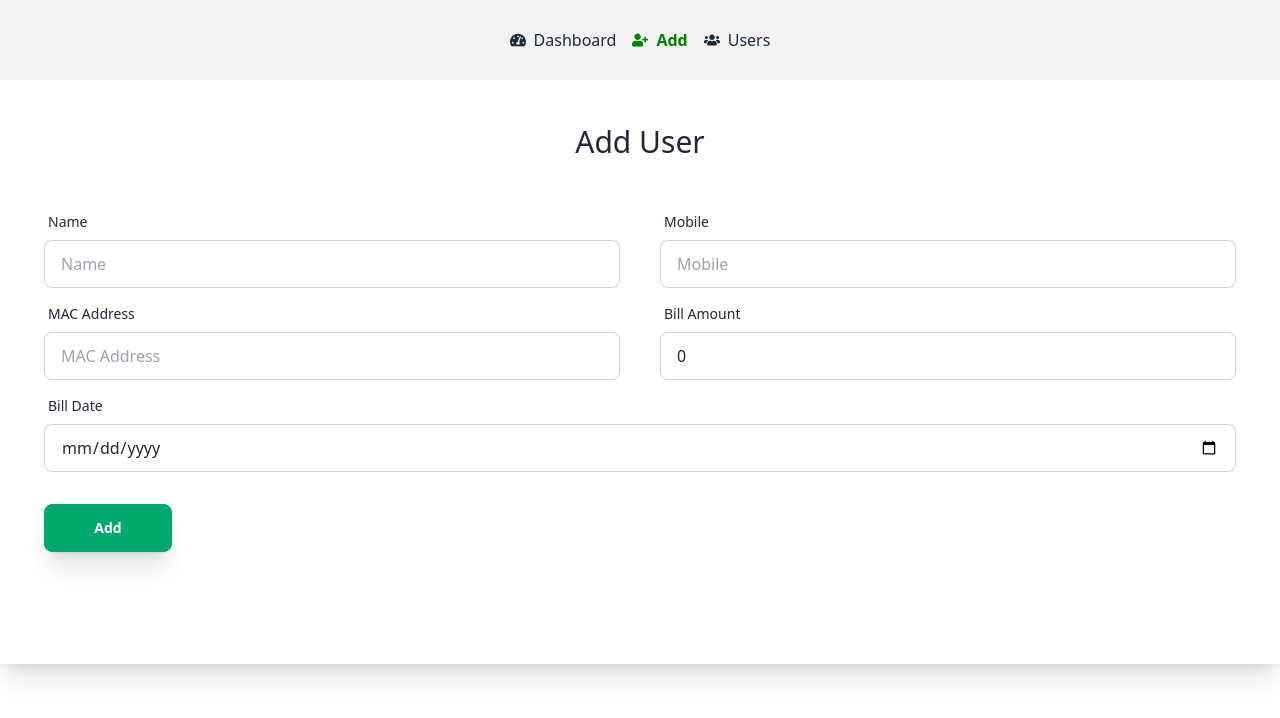
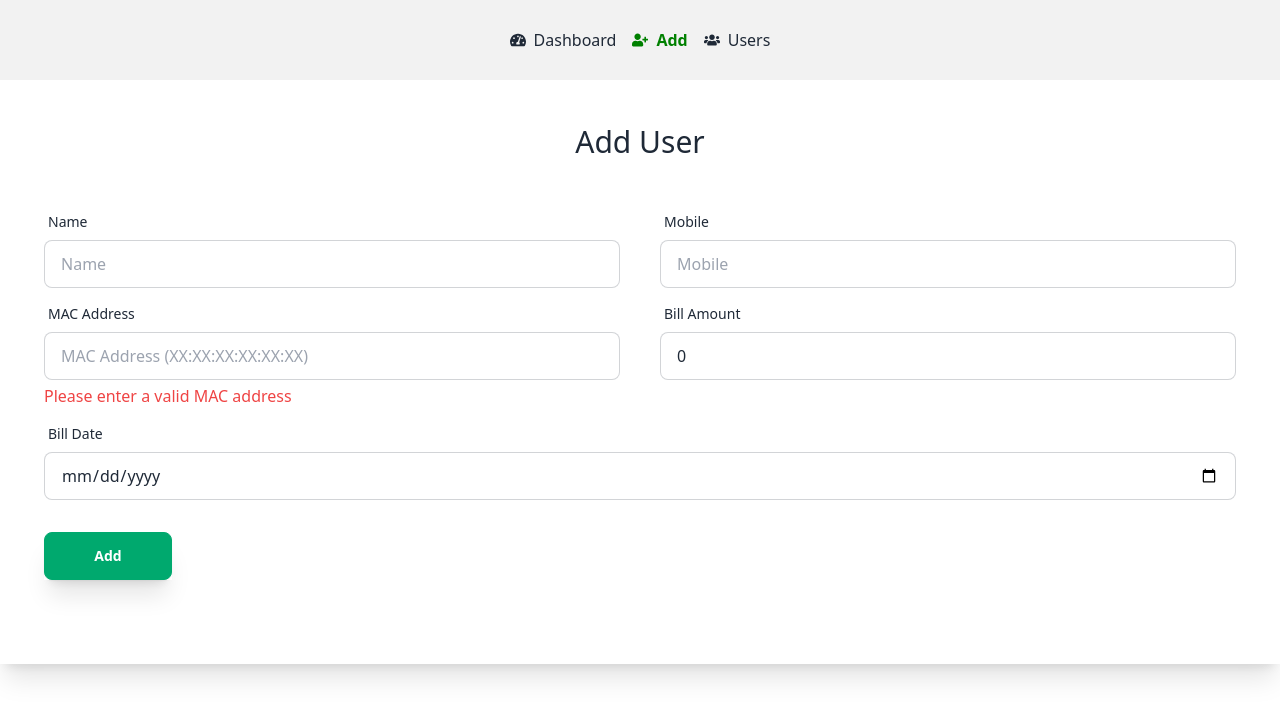
Before and after one commit to rezvirumon/user-managed-app, a React (Vite) app: page /adduser in a window 1280 px wide. Shown: the top 718 px of the page. Built offline with nearby package versions, Linux system fonts and the light colour scheme.

Commit message:
add copy clipborad

```diff
--- a/package.json
+++ b/package.json
@@ -18,6 +18,7 @@
     "react": "^18.2.0",
     "react-dom": "^18.2.0",
     "react-icons": "^5.1.0",
+    "react-input-mask": "^2.0.4",
     "react-router-dom": "^6.22.3",
     "sort-by": "^1.2.0"
   },
--- a/src/pages/AddUser/AddUser.jsx
+++ b/src/pages/AddUser/AddUser.jsx
@@ -31,11 +31,16 @@ const AddUser = () => {
         }, 1000);
     };
 
+    const isValidMacAddress = (mac) => {
+        const macRegex = /^([0-9A-Fa-f]{2}[:-]){5}([0-9A-Fa-f]{2})$/;
+        return macRegex.test(mac);
+    };
+
     return (
         <div className="container mx-auto">
             <div className="my-5 p-3 shadow-xl">
                 <h3 className="text-center my-3 text-3xl">Add User</h3>
-                <div className="w-full h-[60vh]">
+                <div className="w-full h-full lg:h-[60vh]">
                     <form className="card-body" onSubmit={handleSubmit}>
                         <div className="grid lg:grid-cols-2 lg:gap-10">
                             <div className="form-control">
@@ -74,13 +79,16 @@ const AddUser = () => {
                                 </label>
                                 <input
                                     type="text"
-                                    placeholder="MAC Address"
+                                    placeholder="MAC Address (XX:XX:XX:XX:XX:XX)"
                                     className="input input-bordered"
                                     name="macAddress"
                                     value={formData.macAddress}
                                     onChange={handleInputChange}
                                     required
                                 />
+                                {!isValidMacAddress(formData.macAddress) && (
+                                    <p className="text-red-500 mt-1">Please enter a valid MAC address</p>
+                                )}
                             </div>
                             <div className="form-control">
                                 <label className="label">
--- a/src/pages/Home/Dashboard.jsx
+++ b/src/pages/Home/Dashboard.jsx
@@ -23,7 +23,7 @@ const Dashboard = () => {
     }, 0);
 
     // Define criteria for identifying advanced users
-    const totalAdvancedUsers = users.filter(user => user.pay > 101).length;
+    const totalAdvancedUsers = users.filter(user => user.pay > 500).length;
 
     const totalPaidUsers = users.filter(user => user.due === 0).length;
 
--- a/src/pages/UserList/UserList.jsx
+++ b/src/pages/UserList/UserList.jsx
@@ -1,5 +1,5 @@
 import React, { useState, useEffect } from 'react';
-import { FaPhone, FaUserCheck, FaUserEdit, FaUserTimes } from 'react-icons/fa';
+import { FaCopy, FaPhone, FaUserCheck, FaUserEdit, FaUserTimes } from 'react-icons/fa';
 import { Link } from 'react-router-dom';
 
 const UserList = () => {
@@ -26,6 +26,9 @@ const UserList = () => {
         }
     };
 
+    const copyToClipboard = (text) => {
+        navigator.clipboard.writeText(text);
+    };
 
     const renderPaymentStatus = (user) => {
         if (user.due === 0) {
@@ -48,9 +51,11 @@ const UserList = () => {
             <h3 className="text-center my-3 text-3xl">Users List</h3>
             <div className="overflow-x-auto shadow-xl rounded-xl">
                 <div className="lg:flex md:flex space-y-4 p-5 justify-between my-4">
-                    <div className='btn btn-accent'>
-                        <Link to="/adduser">Add New User</Link>
-                    </div>
+                    <Link to="/adduser">
+                        <div className='btn btn-accent'>
+                            Add New User
+                        </div>
+                    </Link>
                     <div className=''>
                         <input type="text" placeholder="Search user" className="input input-bordered input-accent w-full max-w-xs" value={searchQuery} onChange={(e) => setSearchQuery(e.target.value)} />
                     </div>
@@ -76,7 +81,12 @@ const UserList = () => {
                                 <td>{index + 1}</td>
                                 <td>{user.name}</td>
                                 <td>{user.mobile}</td>
-                                <td>{user.macAddress}</td>
+                                <td>
+                                    <div className='flex gap-2'>
+                                        <span>{user.macAddress}</span>
+                                        <FaCopy className='ml-2 cursor-pointer text-xl' onClick={() => copyToClipboard(user.macAddress)} />
+                                    </div>
+                                </td>
                                 <td>{user.mBill}</td>
                                 <td>{user.pay}</td>
                                 <td>{user.due}</td>
```
Also changed, not shown: 1 other file (tests, documents, lock files or other folders).
